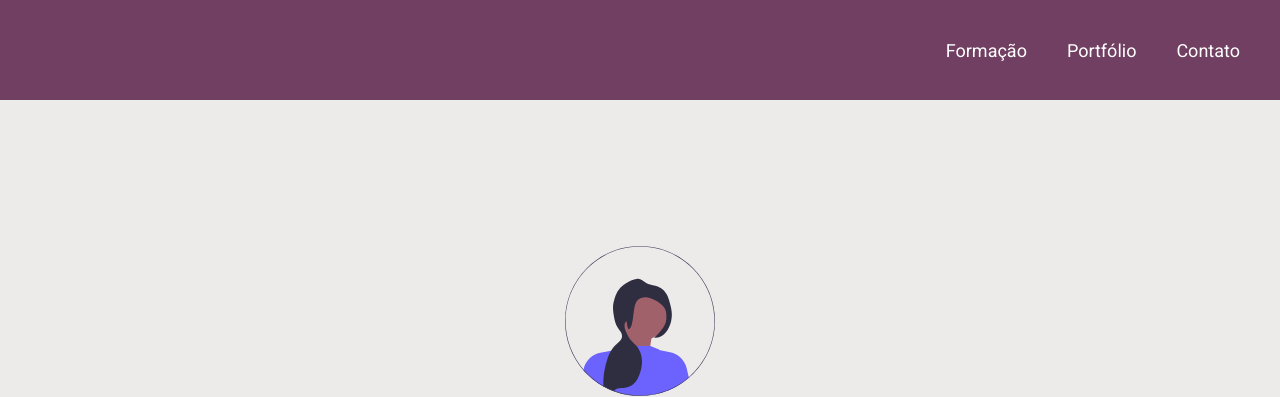
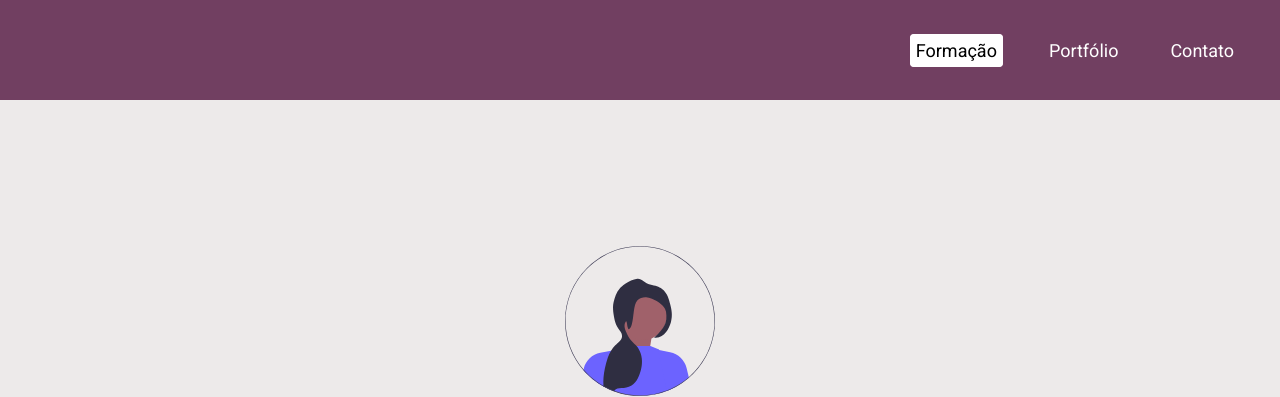
Before and after one commit to LaissaSaraiva/pretalab-modulo-html-e-css, a plain HTML site: page projeto-final/index.html in a window 1280 px wide. In both pictures the pointer is over the link "Formação". Shown: the top 397 px of the page. Drawn offline with Linux system fonts and the light colour scheme.

Commit message:
feat: ajustes finais em projeto

```diff
--- a/projeto-final/assets/css/style.css
+++ b/projeto-final/assets/css/style.css
@@ -30,6 +30,15 @@ a {
 .menu__nav li > a {
   color: #FFF;
   font-size: 18px;
+  border: 1px solid transparent;
+  padding: 5px 5px;
+  border-radius: 4px;
+}
+
+.menu__nav li:hover > a {
+  color: #000;
+  border-color: #FFF;
+  background-color: #FFF;
 }
 
 /* Main Section */
@@ -68,10 +77,6 @@ a {
 }
 
 /* Formação e Meus Projetos */
-
-/* section#background {
-
-} */
 
 section#projects {
   background-color: #EDEAEA;
```
Also changed, not shown: 2 other files.
